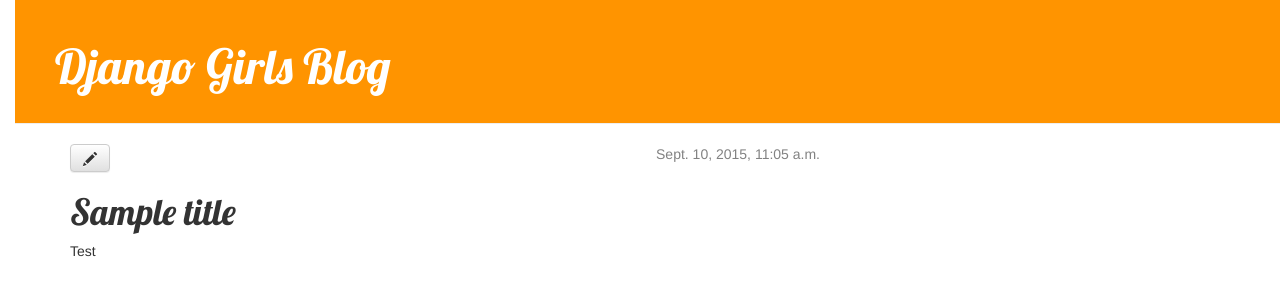
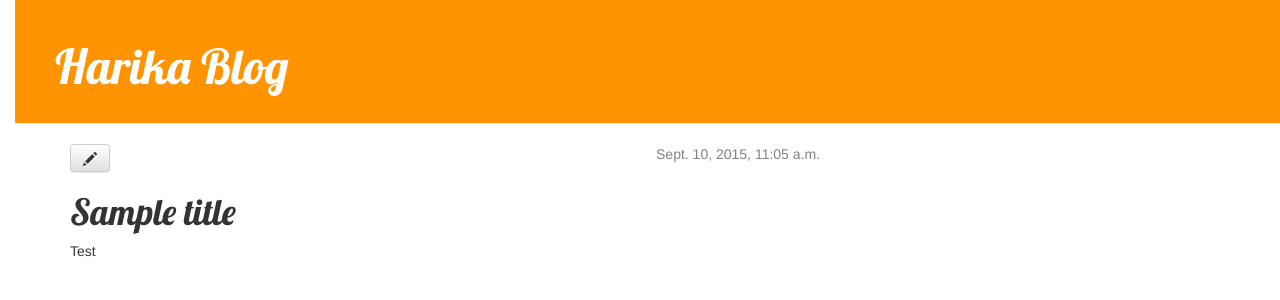
Before and after one commit to nescodeharika/nescode, a Django app: page /post/5/ in a window 1280 px wide. Shown: the top 300 px of the page. Run offline with Django 3.2, Linux system fonts and the light colour scheme; data comes from the database, SQL or seed files in the repository; some libraries are stand-ins or nearby versions.

Commit message:
Blog title update

```diff
--- a/blog/templates/blog/base.html
+++ b/blog/templates/blog/base.html
@@ -1,7 +1,7 @@
 {% load staticfiles %}
 <html>
     <head>
-        <title>Django Girls blog</title>
+        <title>Harika blog</title>
         <link rel="stylesheet" href="//maxcdn.bootstrapcdn.com/bootstrap/3.2.0/css/bootstrap.min.css">
         <link rel="stylesheet" href="//maxcdn.bootstrapcdn.com/bootstrap/3.2.0/css/bootstrap-theme.min.css">
         <link href='//fonts.googleapis.com/css?family=Lobster&subset=latin,latin-ext' rel='stylesheet' type='text/css'>
@@ -14,7 +14,7 @@
   {% endif %}
 
 
-            <h1><a href="/">Django Girls Blog</a></h1>
+            <h1><a href="/">Harika Blog</a></h1>
         </div>
         <div class="content container">
             <div class="row">
```
